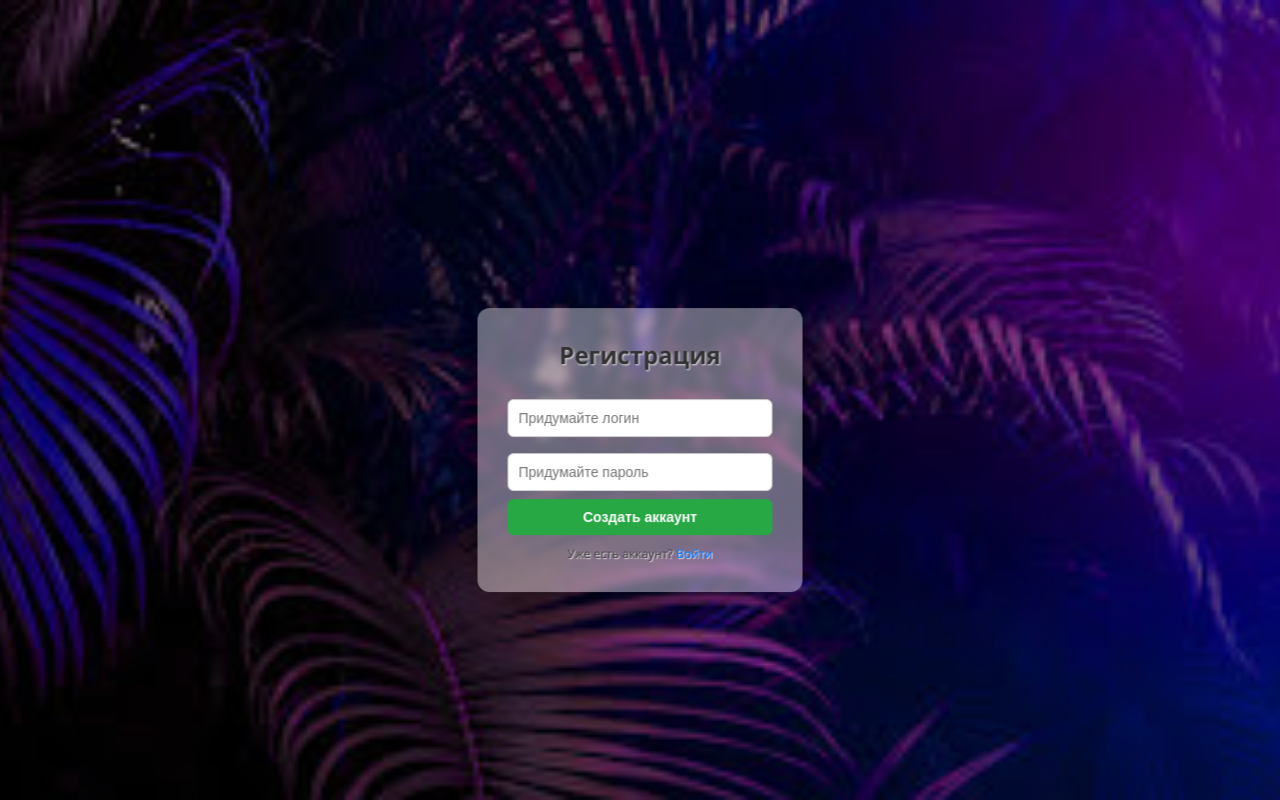
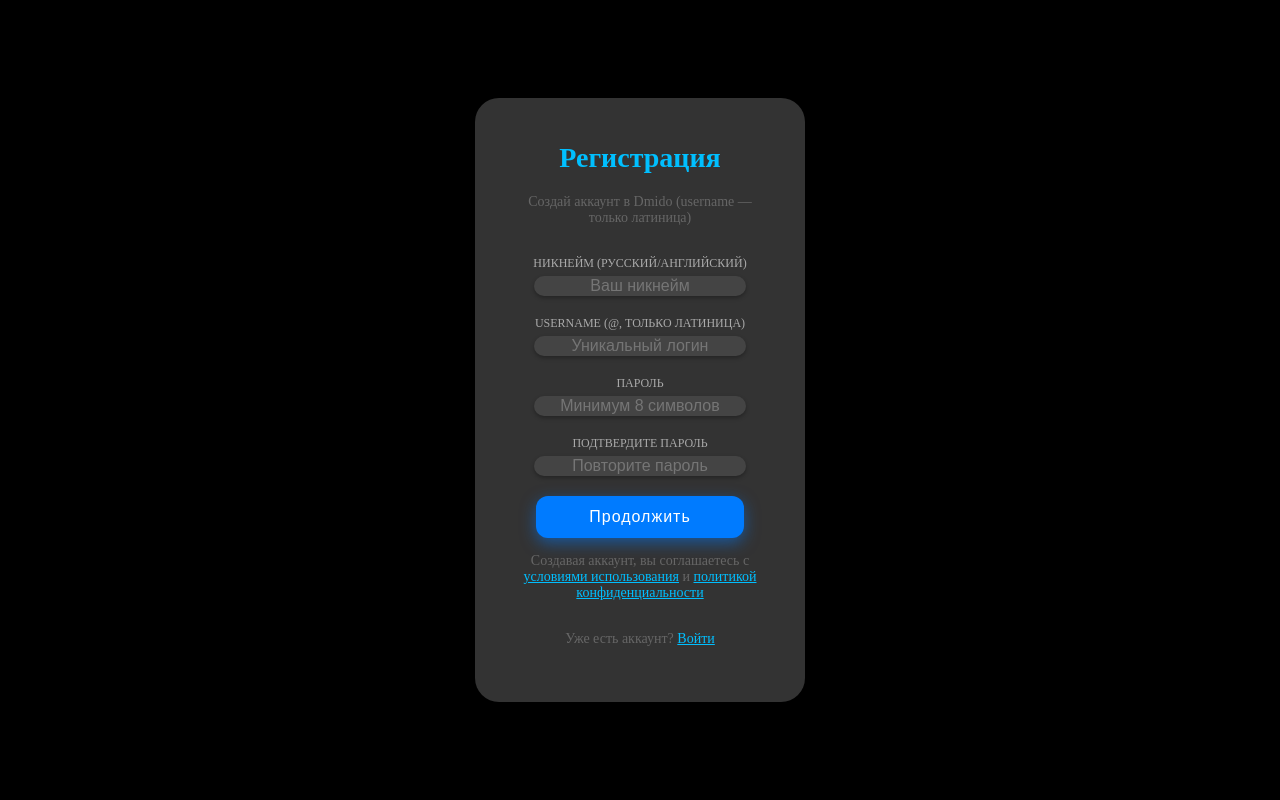
Before and after one commit to ZagustiTEL/BochkaGoblinov, a Flask app: page /register in a window 1280 px wide. Run offline with Flask 3, Linux system fonts and the light colour scheme.

Commit message:
Update register.html

```diff
--- a/templates/register.html
+++ b/templates/register.html
@@ -3,126 +3,148 @@
 <head>
     <meta charset="UTF-8">
     <meta name="viewport" content="width=device-width, initial-scale=1.0">
-    <title>Регистрация</title>
+    <title>Регистрация в Dmido</title>
     <style>
         body {
-            font-family: 'Segoe UI', Tahoma, Geneva, Verdana, sans-serif;
+            background-color: #000;
             display: flex;
+            justify-content: center;
+            align-items: center;
             height: 100vh;
             margin: 0;
-            position: relative;
-
-            /* Настройки заднего фона */
-            background-image: url('/static/images/login.jpg');
-            background-size: cover;
-            background-position: center;
-            background-repeat: no-repeat;
-            background-attachment: fixed;
         }
 
-        /* Затемняющий слой поверх фона для лучшей видимости формы */
-        body::before {
-            content: "";
-            position: absolute;
-            top: 0; left: 0; right: 0; bottom: 0;
-            background: rgba(0, 0, 0, 0.5);
-            z-index: -1;
+        .auth-container {
+            width: 260px;
+            padding: 25px 35px;
+            border-radius: 24px;
+            background-color: #333;
+            box-shadow: 0 20px 40px rgba(0, 0, 0, 0.5);
+            text-align: center;
         }
 
-        .form-container {
-            /* ИЗМЕНЕНО: Ширина увеличена до 265px */
-            width: 265px;
-            position: absolute;
-            top: 50%;
-            left: 50%;
-            /* Смещение вниз */
-            transform: translate(-50%, calc(-50% + 50px));
-
-            background: rgba(255, 255, 255, 0.4);
-            padding: 30px;
-            border-radius: 12px;
-            box-shadow: 0 8px 32px rgba(0,0,0,0.5);
-            backdrop-filter: blur(5px);
+        h1 {
+            color: #00bfff;
+            margin-bottom: 20px;
+            font-size: 28px;
         }
 
-        h2 {
-            text-align: center;
-            color: #333;
-            margin-top: 0;
-            text-shadow: 1px 1px 2px rgba(255, 255, 255, 0.8);
-        }
-
-        input {
-            width: 100%;
-            padding: 10px;
-            margin: 8px 0;
-            border: 1px solid #ccc;
-            border-radius: 6px;
-            box-sizing: border-box;
+        p {
+            color: #666;
+            margin-bottom: 30px;
             font-size: 14px;
         }
 
-        button {
+        .input-group {
+            margin-bottom: 20px;
             width: 100%;
-            padding: 10px;
-            background-color: #28a745;
-            color: white;
-            border: none;
-            border-radius: 6px;
-            cursor: pointer;
-            font-size: 14px;
-            font-weight: bold;
-            transition: background 0.3s;
         }
 
-        button:hover {
-            background-color: #218838;
+        label {
+            display: block;
+            margin-bottom: 5px;
+            color: #aaa;
+            font-size: 12px;
+            text-transform: uppercase;
+            text-align: center;
         }
 
-        .link {
+        input[type="text"], input[type="password"] {
+            width: 80%;
+            margin: 0 auto; /
+            padding: 12px 16px;
+            border: none;
+            border-radius: 12px;
+            background-color: #444;
+            color: #fff;
+            font-size: 16px;
+            box-shadow: 0 2px 4px rgba(0, 0, 0, 0.3);
+            transition: box-shadow 0.3s ease;
             text-align: center;
-            margin-top: 10px;
-            font-size: 12px;
-            color: #444;
-            text-shadow: 1px 1px 1px rgba(255, 255, 255, 0.8);
         }
 
-        .link a {
-            color: #007bff;
-            text-decoration: none;
+        input[type="text"]:focus, input[type="password"]:focus {
+            box-shadow: 0 2px 10px rgba(0, 188, 217, 0.7);
+            outline: none;
         }
 
-        .flash-message {
-            color: #721c24;
-            background: rgba(242, 222, 222, 0.8);
-            padding: 8px;
-            border-radius: 4px;
-            margin-bottom: 8px;
+        .btn-primary {
+            display: block;
+            width: 80%;
+            margin: 0 auto;
+            background-color: #007bff;
+            color: #fff;
+            border: none;
+            padding: 12px 30px;
+            border-radius: 12px;
+            cursor: pointer;
+            font-size: 16px;
+            letter-spacing: 1px;
+            box-shadow: 0 5px 15px rgba(0, 123, 255, 0.5);
+            transition: transform 0.2s ease, box-shadow 0.2s ease;
+        }
+
+        .btn-primary:hover {
+            background-color: #0056b3;
+            transform: translateY(-2px);
+            box-shadow: 0 8px 20px rgba(0, 123, 255, 0.7);
+        }
+
+        .register-link {
+            margin-top: 20px;
             text-align: center;
+            color: #aaa;
             font-size: 12px;
+        }
+
+        .register-link a {
+            color: #00bfff;
+            text-decoration: none;
+            font-weight: bold;
+        }
+
+        .register-link a:hover {
+            text-decoration: underline;
         }
     </style>
 </head>
 <body>
-    <div class="form-container">
-        <h2>Регистрация</h2>
-
-        <!-- Вывод сообщений об ошибках (flash) -->
-        {% with messages = get_flashed_messages() %}
-          {% if messages %}
-            {% for message in messages %}
-              <div class="flash-message">{{ message }}</div>
-            {% endfor %}
-          {% endif %}
-        {% endwith %}
+    <div class="auth-container">
+        <h1>Регистрация</h1>
+        <p>Создай аккаунт в Dmido (username — только латиница)</p>
 
         <form method="POST">
-            <input type="text" name="username" placeholder="Придумайте логин" required>
-            <input type="password" name="password" placeholder="Придумайте пароль" required>
-            <button type="submit">Создать аккаунт</button>
+            {% if error %}
+                <div class="error-message">{{ error }}</div>
+            {% endif %}
+            <div class="input-group">
+                <label for="nickname">Никнейм (русский/английский)</label>
+                <input type="text" id="nickname" name="nickname" required placeholder="Ваш никнейм">
+            </div>
+            <div class="input-group">
+                <label for="username">Username (@, только латиница)</label>
+                <input type="text" id="username" name="username" required placeholder="Уникальный логин">
+            </div>
+            <div class="input-group">
+                <label for="password">Пароль</label>
+                <input type="password" id="password" name="password" required placeholder="Минимум 8 символов">
+            </div>
+            <div class="input-group">
+                <label for="confirm_password">Подтвердите пароль</label>
+                <input type="password" id="confirm_password" name="confirm_password" required placeholder="Повторите пароль">
+            </div>
+
+            <button type="submit" class="btn-primary">Продолжить</button>
         </form>
-        <div class="link">
-            Уже есть аккаунт? <a href="/login">Войти</a>
+
+        <p style="text-align: center; color: #666; margin-top: 15px;">Создавая аккаунт, вы соглашаетесь с
+            <a href="#" style="color: #00bfff;">условиями использования</a>
+            и
+            <a href="#" style="color: #00bfff;">политикой конфиденциальности</a>
+        </p>
+
+        <div class="login-link" style="margin-top: 20px; text-align: center;">
+            <p>Уже есть аккаунт? <a href="{{ url_for('login') }}" style="color: #00bfff;">Войти</a></p>
         </div>
     </div>
 </body>
```
